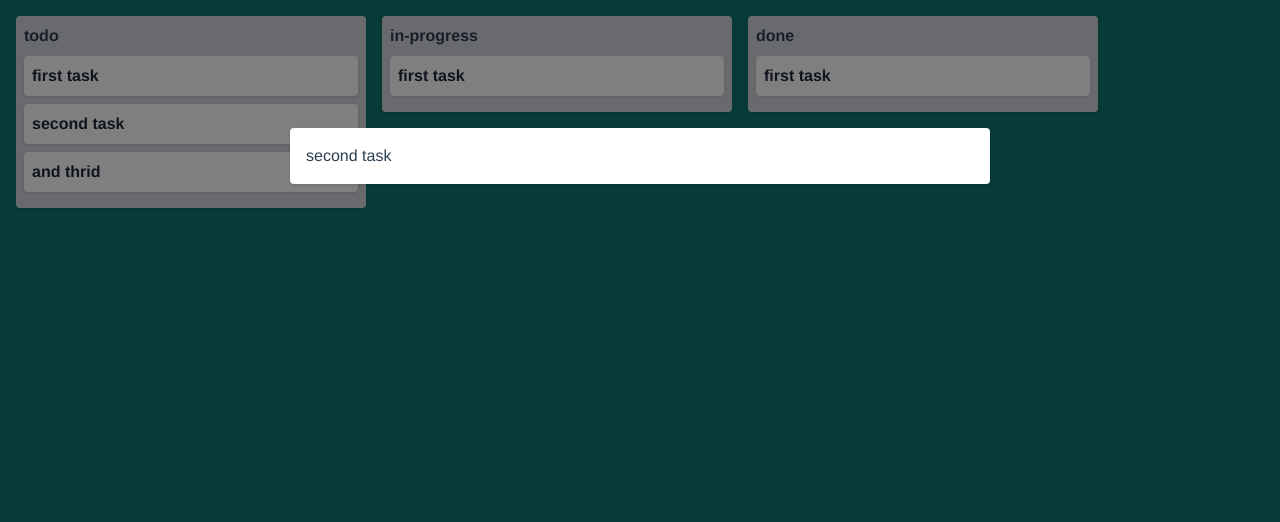
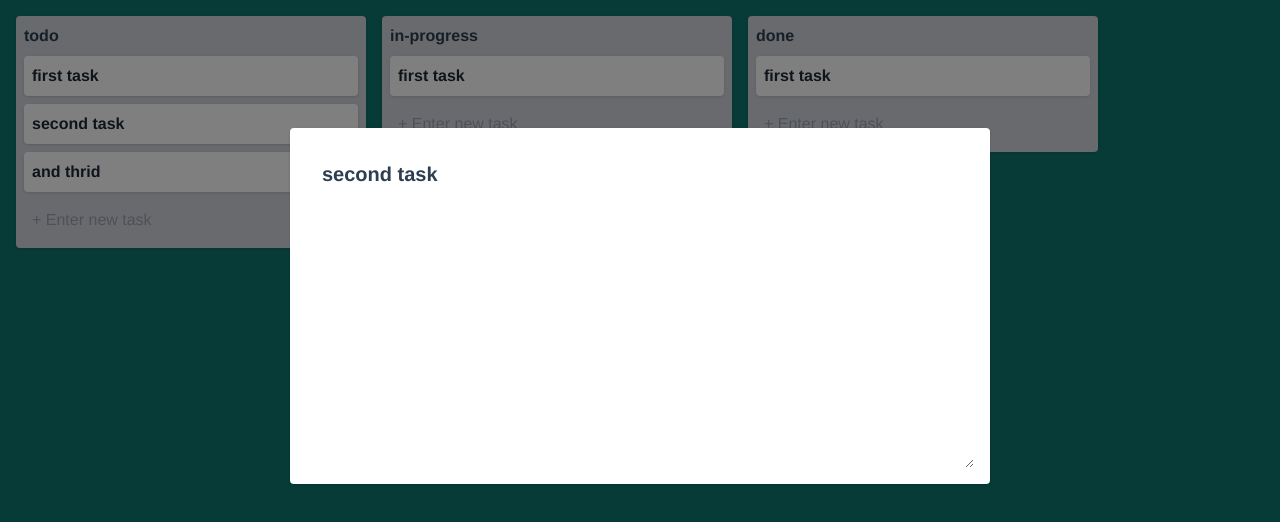
Before and after one commit to Paprikas/trello-clone, a Vue app: page / in a window 1280 px wide. Both pictures are taken after a click on the element "second task". Shown: the top 522 px of the page. Built offline with nearby package versions, Linux system fonts and the light colour scheme.

Commit message:
Implement Task create update

```diff
--- a/src/store/BoardStore.js
+++ b/src/store/BoardStore.js
@@ -1,5 +1,6 @@
 import { defineStore } from 'pinia'
 import defaultBoard from '@/defaultBoard'
+import { v4 as uuidv4 } from 'uuid'
 
 if (!localStorage.getItem('board')) {
   localStorage.setItem('board', JSON.stringify(defaultBoard))
@@ -26,4 +27,17 @@ export const useBoardStore = defineStore('BoardStore', {
       }
     },
   },
+  actions: {
+    createTask(tasks, name) {
+      tasks.push({
+        name,
+        id: uuidv4(),
+        description: '',
+      })
+    },
+    updateTask(task, key, value) {
+      task[key] = value
+      // Vue.set(task, key, value)
+    },
+  },
 })
--- a/src/views/BoardView.vue
+++ b/src/views/BoardView.vue
@@ -19,6 +19,12 @@
               {{ task.description }}
             </p>
           </div>
+          <input
+            type="text"
+            class="block p-2 w-full bg-transparent"
+            placeholder="+ Enter new task"
+            @keyup.enter="createTask($event, column.tasks)"
+          />
         </div>
       </div>
     </div>
@@ -54,6 +60,10 @@ export default {
     closeTask() {
       this.$router.push({ name: 'BoardView' })
     },
+    createTask(event, tasks) {
+      this.boardStore.createTask(tasks, event.target.value)
+      event.target.value = ''
+    },
   },
 }
 </script>
--- a/src/views/TaskView.vue
+++ b/src/views/TaskView.vue
@@ -1,7 +1,18 @@
 <template>
   <div class="task-view">
     <div class="flex flex-col flex-grow items-start justify-between px-4">
-      {{ task.name }}
+      <input
+        type="text"
+        :value="task.name"
+        @change="updateTaskProperty('name', $event)"
+        class="p-2 m-2 w-full flex-grow text-xl font-bold"
+      />
+
+      <textarea
+        class="relative bg-transparent px-2 mt-2 h-64 w-full leading-normal border-0"
+        :value="task.description"
+        @change="updateTaskProperty('description', $event)"
+      ></textarea>
     </div>
   </div>
 </template>
@@ -22,6 +33,11 @@ export default {
       return this.boardStore.getTask(this.$route.params.id)
     },
   },
+  methods: {
+    updateTaskProperty(key, event) {
+      this.boardStore.updateTask(this.task, key, event.target.value)
+    },
+  },
 }
 </script>
 
```
